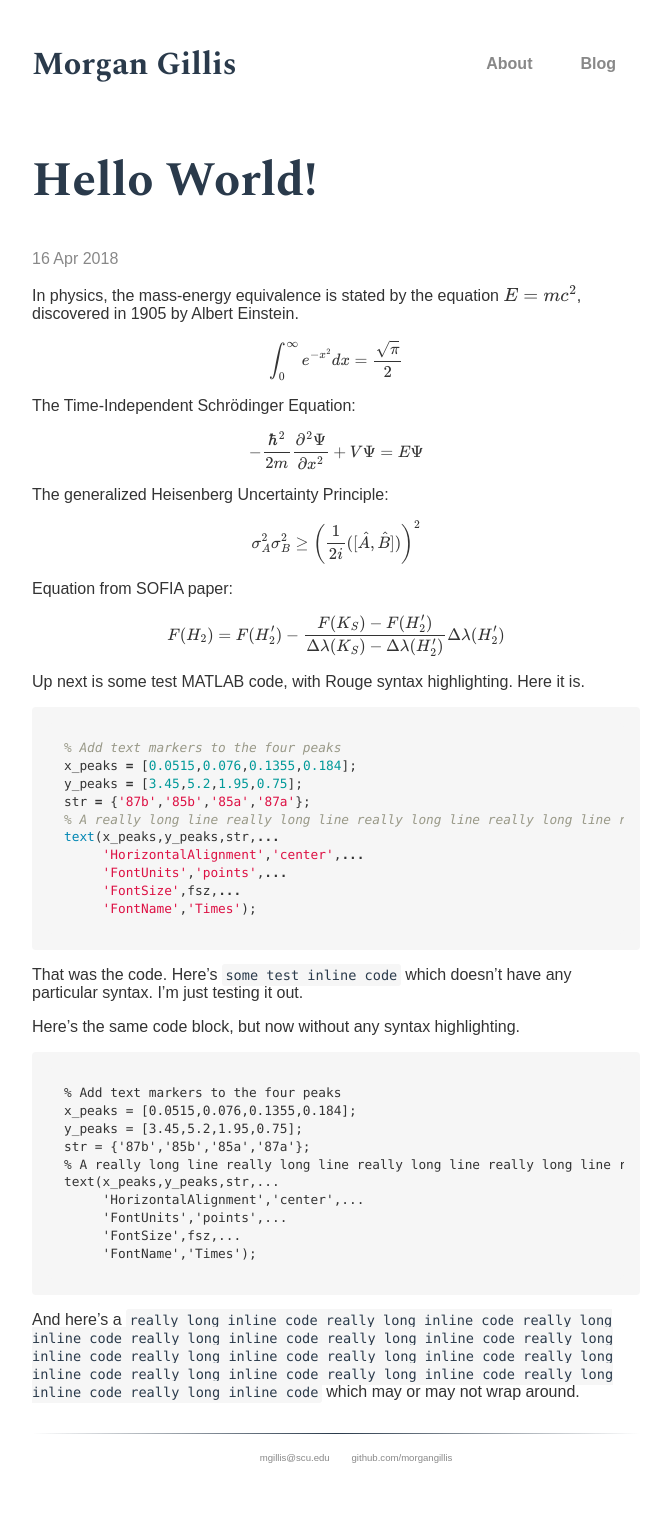
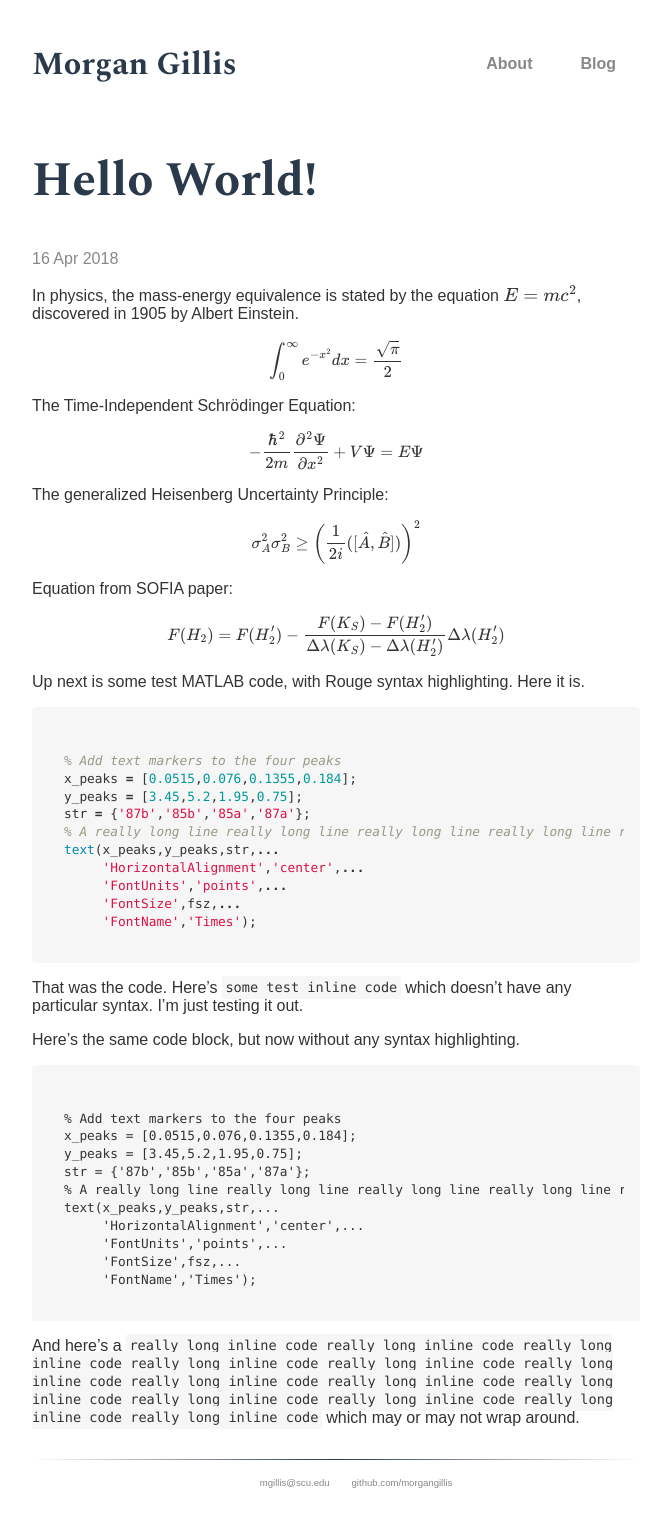
Before and after one commit to morgangillis/morgangillis.github.io, a Jekyll site: the page built from _posts/2018-04-16-hello-world.md, in a window 1280 px wide. Shown: the whole page, without its empty margins (304-959 px from the left). Built offline with Jekyll 4.4.1, drawn with Linux system fonts in a browser that asks for light colours; some web fonts are replaced; formulas are drawn with MathJax 3; before the commit the page ends 1504 px from its top, so only the background shows below that.

Commit message:
Update code.scss

```diff
--- a/_sass/code.scss
+++ b/_sass/code.scss
@@ -5,15 +5,15 @@
 code {
   padding: .25em;
   font-size: 85%;
-  color: #2a3a4b;
+  color: inherit;
   background-color: #f6f6f6;
   border-radius: 3px;
 }
 
-pre {
-  margin-top: 0;
-  margin-bottom: 0rem;
-}
+//pre {
+//  margin-top: 0;
+//  margin-bottom: 0rem;
+//}
 
 pre code {
   padding: 0;
```
